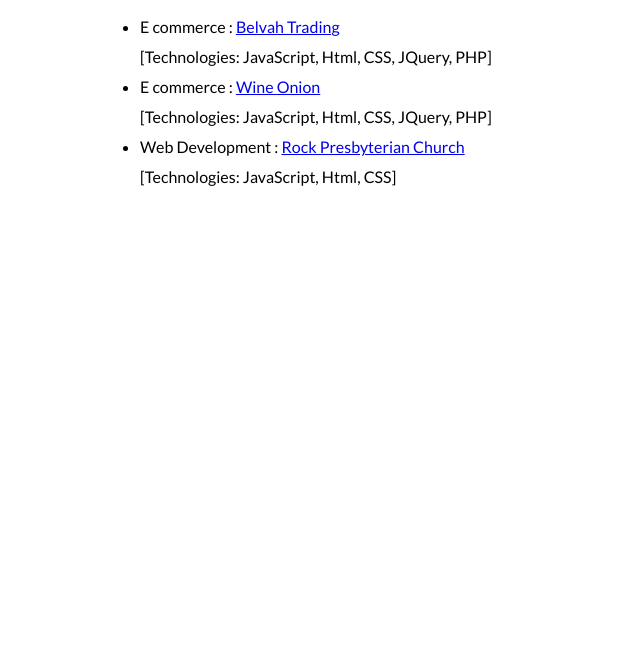
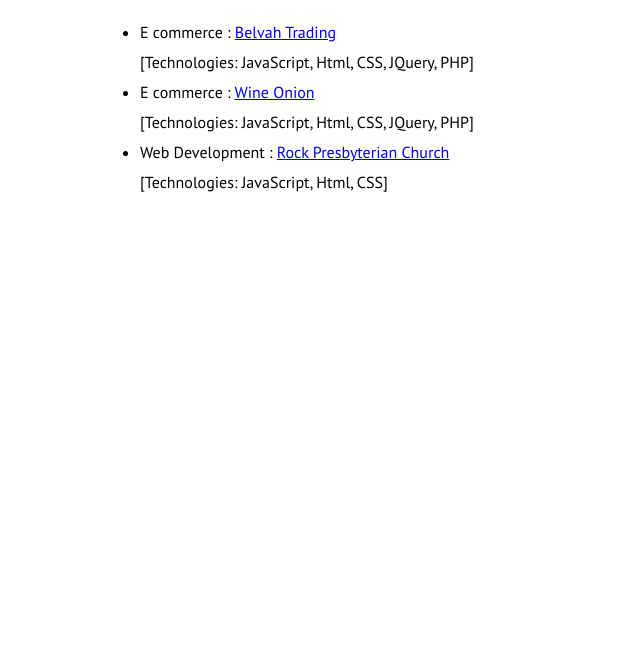
Before and after one commit to guinevere19/guinevere19.github.io, a plain HTML site: page index.html in a window 1280 px wide. Shown: the part 147-800 px from the top of the page, without its empty margins (0-640 px from the left). Drawn offline with Linux system fonts and the light colour scheme.

Commit message:
Update index.html

```diff
--- a/index.html
+++ b/index.html
@@ -1,16 +1,16 @@
 <html>
   <head>
     <title>Jinhee Yang's GitHub: Portfolio</title>
-    <link href='http://fonts.googleapis.com/css?family=Lato' rel='stylesheet' type='text/css'>
+    <link href='http://fonts.googleapis.com/css?family=PT+Sans' rel='stylesheet' type='text/css'>
     <style>
       body{
-        font-family: 'Lato', sans-serif;
+        font-family: 'PT Sans', sans-serif;
       }
       li{
         font-size:12pt;
         line-height:30px;
       }
-      ul.smallt{
+      li>smallt{
         font-size:10pt;
       }
 
```
